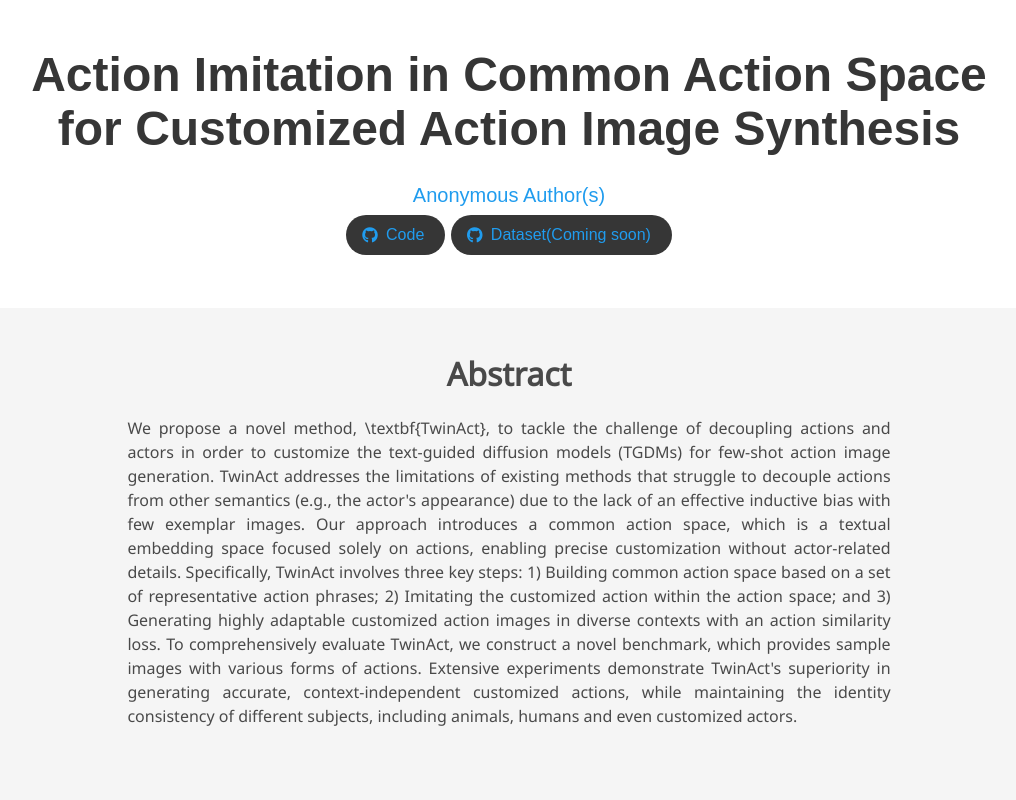
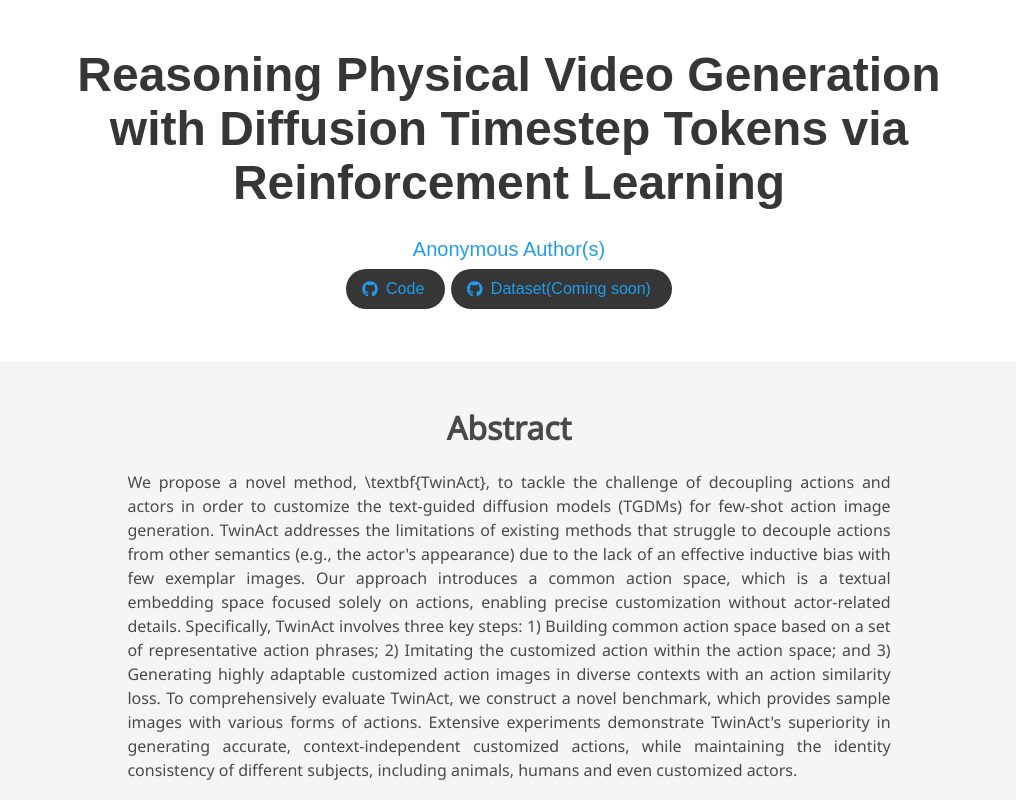
Before and after one commit to Phys-AR-official/Phys-AR, a plain HTML site: page index.html in a window 1280 px wide. Shown: the top 800 px of the page, without its empty margins (131-1147 px from the left). Drawn offline with nearby package versions, Linux system fonts and the light colour scheme; some icons are missing; a web font is replaced by a local one.

Commit message:
Update index.html

```diff
--- a/index.html
+++ b/index.html
@@ -52,8 +52,8 @@
       <div class="container is-max-desktop">
         <div class="columns is-centered">
           <div class="column has-text-centered">
-            <h1 class="title is-1 publication-title">Action Imitation in Common Action Space for
-Customized Action Image Synthesis</h1>
+            <h1 class="title is-1 publication-title">Reasoning Physical Video Generation
+with Diffusion Timestep Tokens via Reinforcement Learning</h1>
             <div class="is-size-5 publication-authors">
               <!-- Paper authors -->
               <span class="author-block">
```
